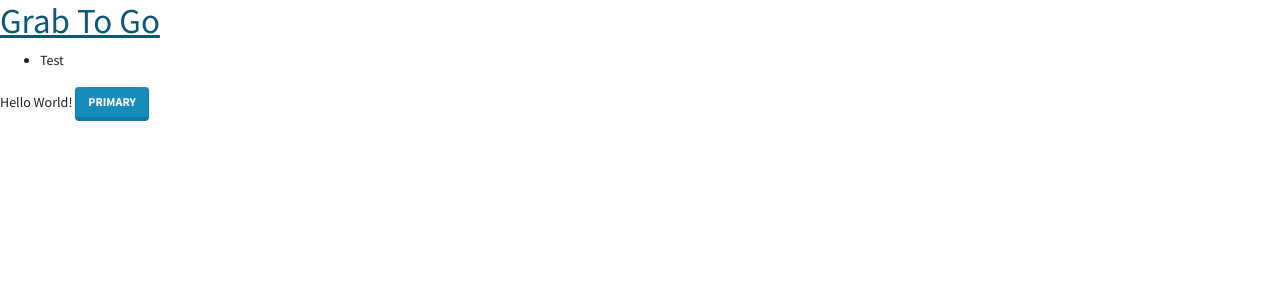
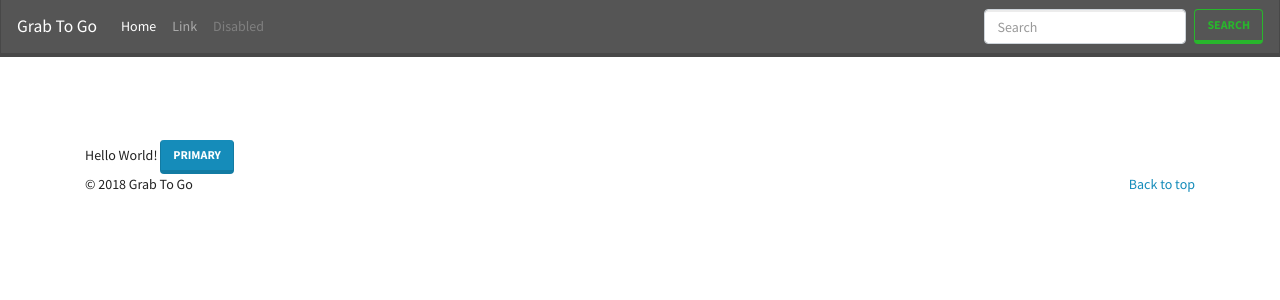
Before and after one commit to yiluzeng/YHACK-smartcar, a Flask app: page / in a window 1280 px wide. Shown: the top 300 px of the page. Run offline with Flask 2, Linux system fonts and the light colour scheme; some libraries are stand-ins or nearby versions.

Commit message:
update base

```diff
--- a/app/static/style.css
+++ b/app/static/style.css
@@ -1,3 +1,3 @@
-html {
-  font-family: sans-serif;
+.maincon {
+  margin-top: 10em;
 }
--- a/app/templates/base.html
+++ b/app/templates/base.html
@@ -22,15 +22,42 @@
 
 <body>
     {% block nav %}
-      <nav>
-        <h1><a href="{{ url_for('index') }}">Grab To Go</a></h1>
-        <ul>
-            <li><span>Test</span>
-        </ul>
-      </nav>
+      <header>
+        <nav class="navbar navbar-expand-md navbar-dark fixed-top bg-dark">
+          <a class="navbar-brand" href="#">Grab To Go</a>
+          <button class="navbar-toggler" type="button" data-toggle="collapse" data-target="#navbarCollapse" aria-controls="navbarCollapse" aria-expanded="false" aria-label="Toggle navigation">
+            <span class="navbar-toggler-icon"></span>
+          </button>
+          <div class="collapse navbar-collapse" id="navbarCollapse">
+            <ul class="navbar-nav mr-auto">
+              <li class="nav-item active">
+                <a class="nav-link" href="#">Home <span class="sr-only">(current)</span></a>
+              </li>
+              <li class="nav-item">
+                <a class="nav-link" href="#">Link</a>
+              </li>
+              <li class="nav-item">
+                <a class="nav-link disabled" href="#">Disabled</a>
+              </li>
+            </ul>
+            <form class="form-inline mt-2 mt-md-0">
+              <input class="form-control mr-sm-2" type="text" placeholder="Search" aria-label="Search">
+              <button class="btn btn-outline-success my-2 my-sm-0" type="submit">Search</button>
+            </form>
+          </div>
+        </nav>
+      </header>
     {% endblock %}
 
-    {% block content %}
+    <main class="container maincon">
+      {% block content %}{% endblock %}
+    </main>
+
+    {% block footer %}
+      <footer class="container">
+        <p class="float-right"><a href="#">Back to top</a></p>
+        <p>&copy; 2018 Grab To Go </p>
+      </footer>
     {% endblock %}
 </body>
 </html>
```
